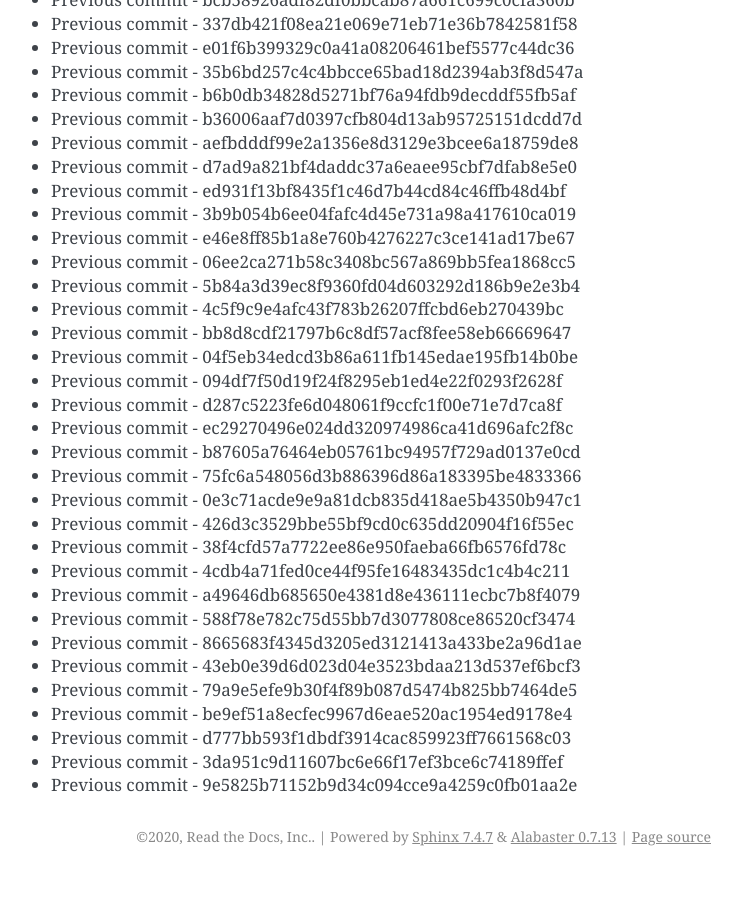
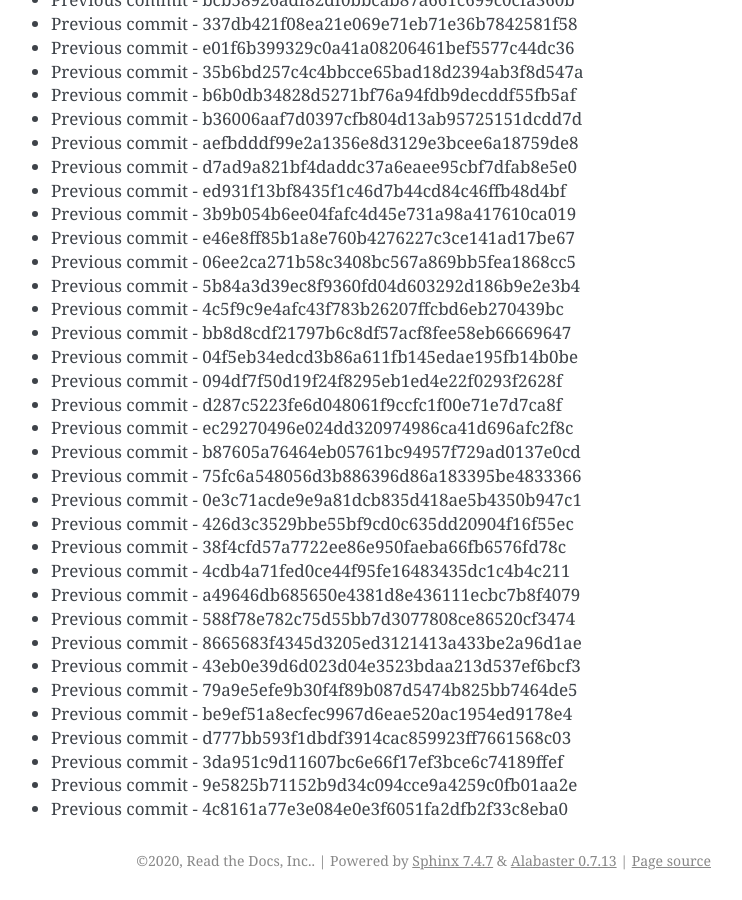
Before and after one commit to readthedocs/rtd-git-stresstest, a Sphinx documentation site: the page built from docs/updates.rst, in a window 1280 px wide and 900 px high, scrolled down 32686 px. Shown: the whole window, without its empty margins (399-1141 px from the left). Built offline with Sphinx 7.4.7, drawn with Linux system fonts in a browser that asks for light colours; before the commit the page ends 33562 px from its top, so only the background shows below that.

Commit message:
Generating commit from previous: 4c8161a77e3e084e0e3f6051fa2dfb2f33c8eba0

```diff
--- a/docs/updates.rst
+++ b/docs/updates.rst
@@ -1405,3 +1405,4 @@ It can be tested for any performance characteristics.
 * Previous commit - d777bb593f1dbdf3914cac859923ff7661568c03
 * Previous commit - 3da951c9d11607bc6e66f17ef3bce6c74189ffef
 * Previous commit - 9e5825b71152b9d34c094cce9a4259c0fb01aa2e
+* Previous commit - 4c8161a77e3e084e0e3f6051fa2dfb2f33c8eba0
```
